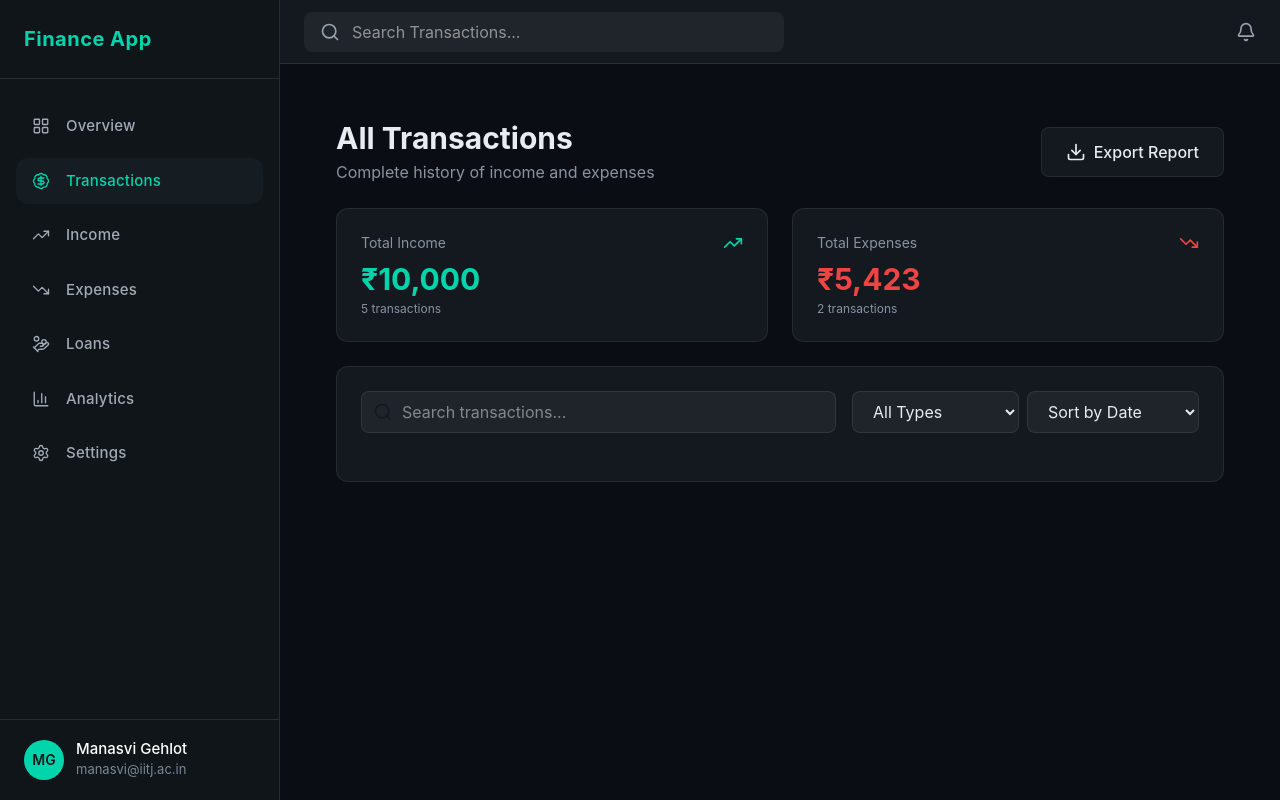
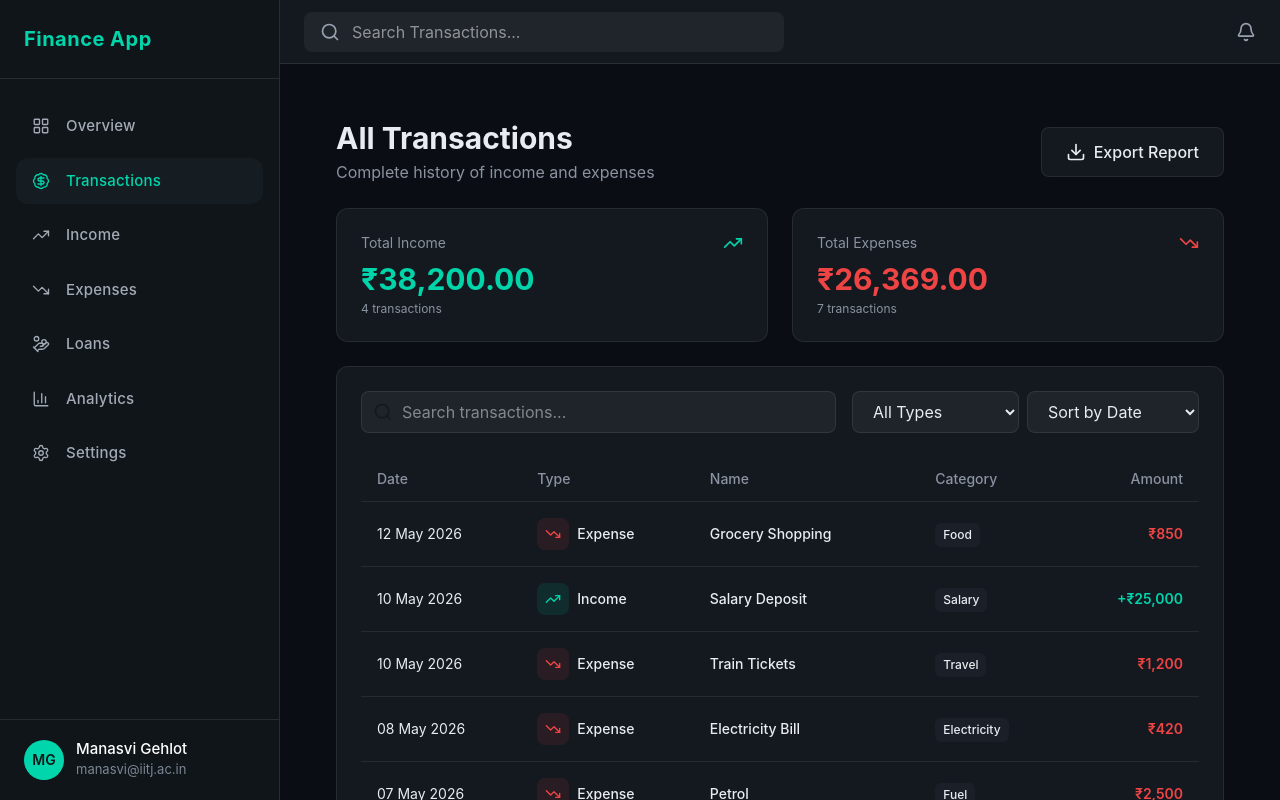
Before and after one commit to Rahul-dev2701/Personal-Finance-Web-App, a React (Vite) app in the folder personal-finance-app/: page /transactions in a window 1280 px wide. Shown: the top 800 px of the page. Built offline with nearby package versions, Linux system fonts and the light colour scheme.

Commit message:
complete transaction page

```diff
--- a/personal-finance-app/src/App.jsx
+++ b/personal-finance-app/src/App.jsx
@@ -12,7 +12,7 @@ function App() {
         <Sidebar />
         <Searchbar />
       </div>
-      <main className="ml-70 mt-16 min-h-screen bg-[#0a0e14] p-6 text-white">
+      <main className="ml-70 mt-16 mb-0 min-h-screen bg-[#0a0e14] p-6 text-white">
         <Outlet/>
       </main>
     </>
--- a/personal-finance-app/src/components/Sidebar.jsx
+++ b/personal-finance-app/src/components/Sidebar.jsx
@@ -51,7 +51,7 @@ const menuItems = [
 
 const Sidebar = () => {
   return (
-    <aside className="fixed top-0 w-70 h-screen bg-[#0F1519] border-r border-white/10 flex flex-col justify-between">
+    <aside className="fixed top-0 w-70 min-h-screen bg-[#0F1519] border-r border-white/10 flex flex-col justify-between">
       <div>
         <div className="px-6 py-6 border-b border-white/10">
           <h1 className="text-[#01D5AB] text-[20px] font-bold tracking-wide">
--- /dev/null
+++ b/personal-finance-app/src/components/Stat_card.jsx
@@ -0,0 +1,22 @@
+import React from 'react'
+
+function Stat_card({ title, value, transactionCount,
+  icon: Icon,
+  color,
+}) {
+  return (
+    <div className="bg-[#141920] border border-[#ffffff14] rounded-xl p-6">
+      <div className="flex items-center justify-between mb-2">
+        <span className="text-sm text-[#8b92a0]">{title}</span>
+        <Icon className={`w-5 h-5 ${color}`} />
+      </div>
+      <div className={`text-3xl font-bold ${color}`}>
+        {value}
+      </div>
+      <p className="text-xs text-[#8b92a0] mt-1">
+        {transactionCount} transactions
+      </p>
+    </div>
+  );
+}
+export default Stat_card
--- a/personal-finance-app/src/index.css
+++ b/personal-finance-app/src/index.css
@@ -1 +1,12 @@
 @import "tailwindcss";
+
+html,
+body,
+#root {
+  min-height: 100%;
+}
+
+body {
+  margin: 0;
+  background-color: #020617; /* Tailwind slate-950 */
+}
--- a/personal-finance-app/src/pages/Income/Income.jsx
+++ b/personal-finance-app/src/pages/Income/Income.jsx
@@ -21,7 +21,7 @@ function Income(){
                     className="bg-[#00d4aa] text-[#0a0e14] px-6 py-3 rounded-lg font-medium hover:bg-[#00d4aa]/90 transition-colors flex items-center gap-2"
                     >
                     <Plus className="w-5 h-5" />
-                    Add Expense
+                    Add Income
                 </button>
 
             </div>
--- a/personal-finance-app/src/pages/Transactions/Transactions.jsx
+++ b/personal-finance-app/src/pages/Transactions/Transactions.jsx
@@ -1,7 +1,51 @@
 import { useState, useEffect } from "react";
+import { formatCurrency } from "../../../utils/functions";
+import Stat_card from "../../components/Stat_card";
 import { Search, Filter, Download, TrendingUp, TrendingDown } from 'lucide-react';
 
 function Transactions(){
+
+  const [searchTerm, setSearchTerm] = useState('');
+  const [filterType, setFilterType] = useState('all');
+  const [sortBy, setSortBy] = useState('date');
+
+  const allTransactions = [
+    { id: 1, type: 'income', name: 'Salary Deposit', category: 'Salary', amount: 25000, date: '2026-05-10' },
+    { id: 2, type: 'expense', name: 'Grocery Shopping', category: 'Food', amount: -850, date: '2026-05-12' },
+    { id: 3, type: 'expense', name: 'Electricity Bill', category: 'Electricity', amount: -420, date: '2026-05-08' },
+    { id: 4, type: 'income', name: 'Freelance Project', category: 'Freelance', amount: 8500, date: '2026-05-03' },
+    { id: 5, type: 'expense', name: 'Netflix Subscription', category: 'OTT', amount: -199, date: '2026-05-05' },
+    { id: 6, type: 'expense', name: 'Train Tickets', category: 'Travel', amount: -1200, date: '2026-05-10' },
+    { id: 7, type: 'income', name: 'Investment Dividend', category: 'Investment', amount: 3200, date: '2026-04-28' },
+    { id: 8, type: 'expense', name: 'Petrol', category: 'Fuel', amount: -2500, date: '2026-05-07' },
+    { id: 9, type: 'expense', name: 'Monthly Rent', category: 'Rent', amount: -20000, date: '2026-05-01' },
+    { id: 10, type: 'income', name: 'Side Business', category: 'Business', amount: 1500, date: '2026-04-25' },
+    { id: 11, type: 'expense', name: 'Restaurant Bill', category: 'Food', amount: -1200, date: '2026-04-24'},
+  ];
+
+  const filteredTransactions = allTransactions
+    .filter((txn) => {
+      const matchesSearch =
+        txn.name.toLowerCase().includes(searchTerm.toLowerCase()) ||
+        txn.category.toLowerCase().includes(searchTerm.toLowerCase());
+      const matchesType = filterType === 'all' || txn.type === filterType;
+      return matchesSearch && matchesType;
+    })
+    .sort((a, b) => {
+      if (sortBy === 'date') return new Date(b.date).getTime() - new Date(a.date).getTime();
+      if (sortBy === 'amount') return Math.abs(b.amount) - Math.abs(a.amount);
+      return 0;
+    });
+
+  const totalIncome = allTransactions.filter((t) => t.type === 'income').reduce((sum, t) => sum + t.amount, 0);
+
+  const totalExpense = Math.abs(
+    allTransactions.filter((t) => t.type === 'expense').reduce((sum, t) => sum + t.amount, 0)
+  );
+
+  const incomeCount = allTransactions.filter((t) => t.type === 'income').length
+  const expenseCount = allTransactions.filter((t) => t.type === 'expense').length
+
   return(
     <div className="p-8">
       <div className="flex items-center justify-between mb-6">
@@ -16,26 +60,21 @@ function Transactions(){
       </div>
 
       <div className="grid grid-cols-1 md:grid-cols-2 gap-6 mb-6">
-            <div className="bg-[#141920] border border-[#ffffff14] rounded-xl p-6">
-              <div className="flex items-center justify-between mb-2">
-                <span className="text-sm text-[#8b92a0]">Total Income</span>
-                <TrendingUp className="w-5 h-5 text-[#00d4aa]" />
-              </div>
-              <div className="text-3xl font-bold text-[#00d4aa]">₹10,000</div>
-              <p className="text-xs text-[#8b92a0] mt-1">
-                5 transactions
-              </p>
-            </div>
-            <div className="bg-[#141920] border border-[#ffffff14] rounded-xl p-6">
-              <div className="flex items-center justify-between mb-2">
-                <span className="text-sm text-[#8b92a0]">Total Expenses</span>
-                <TrendingDown className="w-5 h-5 text-[#ef4444]" />
-              </div>
-              <div className="text-3xl font-bold text-[#ef4444]">₹5,423</div>
-              <p className="text-xs text-[#8b92a0] mt-1">
-                2 transactions
-              </p>
-            </div>
+        <Stat_card
+          title="Total Income"
+          value={formatCurrency(totalIncome)}
+          transactionCount={incomeCount} transactions
+          icon={TrendingUp}
+          color="text-[#00d4aa]"
+        />
+
+        <Stat_card
+          title="Total Expenses"
+          value={formatCurrency(totalExpense)}
+          transactionCount={expenseCount} transactions
+          icon={TrendingDown}
+          color="text-[#ef4444]"
+        />
       </div>
 
       <div className="bg-[#141920] border border-[#ffffff14] rounded-xl p-6">
@@ -45,11 +84,15 @@ function Transactions(){
             <input
               type="text"
               placeholder="Search transactions..."
+              value={searchTerm}
+              onChange={(e) => setSearchTerm(e.target.value)}
               className="w-full pl-10 pr-4 py-2 bg-[#ffffff0d] border border-[#ffffff14] rounded-lg focus:outline-none focus:ring-2 focus:ring-[#00d4aa] text-[#e8ecf0]"
             />
           </div>
           <div className="flex gap-2">
             <select
+              value={filterType}
+              onChange={(e) => setFilterType(e.target.value)}
               className="px-4 py-2 bg-[#ffffff0d] border border-[#ffffff14] rounded-lg focus:outline-none focus:ring-2 focus:ring-[#00d4aa] text-[#e8ecf0]"
             >
               <option value="all">All Types</option>
@@ -64,12 +107,69 @@ function Transactions(){
             </select>
           </div>
         </div>
+
+        <div className="overflow-x-auto">
+          <table className="w-full">
+            <thead>
+              <tr className="border-b border-[#ffffff14]">
+                <th className="text-left py-3 px-4 text-sm font-medium text-[#8b92a0]">Date</th>
+                <th className="text-left py-3 px-4 text-sm font-medium text-[#8b92a0]">Type</th>
+                <th className="text-left py-3 px-4 text-sm font-medium text-[#8b92a0]">Name</th>
+                <th className="text-left py-3 px-4 text-sm font-medium text-[#8b92a0]">Category</th>
+                <th className="text-right py-3 px-4 text-sm font-medium text-[#8b92a0]">Amount</th>
+              </tr>
+            </thead>
+
+            <tbody>
+              {filteredTransactions.map((txn) => (
+                <tr key={txn.id} className="border-b border-[#ffffff14] hover:bg-[#1a1f28]/50 transition-colors">
+                  <td className="py-4 px-4 text-sm text-[#e8ecf0]">
+                    {new Date(txn.date).toLocaleDateString('en-IN', {
+                      day: '2-digit',
+                      month: 'short',
+                      year: 'numeric',
+                    })}
+                  </td>
+                  <td className="py-4 px-4">
+                    <div className="flex items-center gap-2">
+                      {txn.type === 'income' ? (
+                        <div className="w-8 h-8 rounded-lg bg-[#00d4aa]/10 flex items-center justify-center">
+                          <TrendingUp className="w-4 h-4 text-[#00d4aa]" />
+                        </div>
+                      ) : (
+                        <div className="w-8 h-8 rounded-lg bg-[#ef4444]/10 flex items-center justify-center">
+                          <TrendingDown className="w-4 h-4 text-[#ef4444]" />
+                        </div>
+                      )}
+                      <span className="text-sm font-medium text-[#e8ecf0] capitalize">{txn.type}</span>
+                    </div>
+                  </td>
+                  <td className="py-4 px-4 text-sm font-medium text-[#e8ecf0]">{txn.name}</td>
+                  <td className="py-4 px-4">
+                    <span className="inline-flex items-center px-2 py-1 rounded-md bg-[#1a1f28] text-xs font-medium text-[#e8ecf0]">
+                      {txn.category}
+                    </span>
+                  </td>
+                  <td className={`py-4 px-4 text-sm font-semibold text-right ${
+                    txn.type === 'income' ? 'text-[#00d4aa]' : 'text-[#ef4444]'
+                  }`}>
+                    {txn.amount > 0 ? '+' : ''}₹{Math.abs(txn.amount).toLocaleString()}
+                  </td>
+                </tr>
+              ))}
+            </tbody>
+
+          </table>
         </div>
 
+        {filteredTransactions.length === 0 && (
+          <div className="text-center py-12">
+            <p className="text-[#8b92a0]">No transactions found</p>
           </div>
-
-
-    )
+        )}
+      </div>
+    </div>
+  );
 }
 
 export default Transactions;
```
Lines whose indentation alone changed are shown as unchanged.
